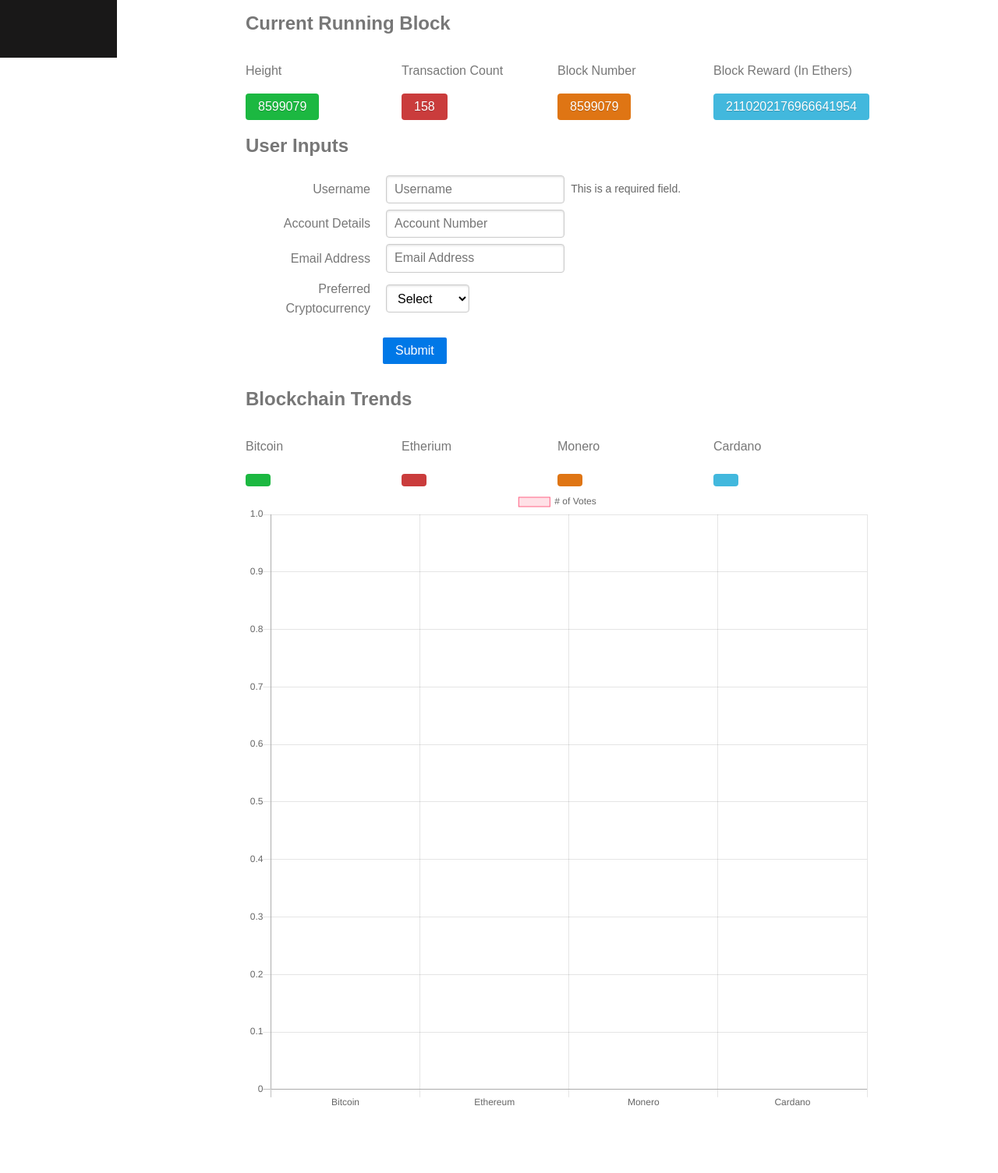
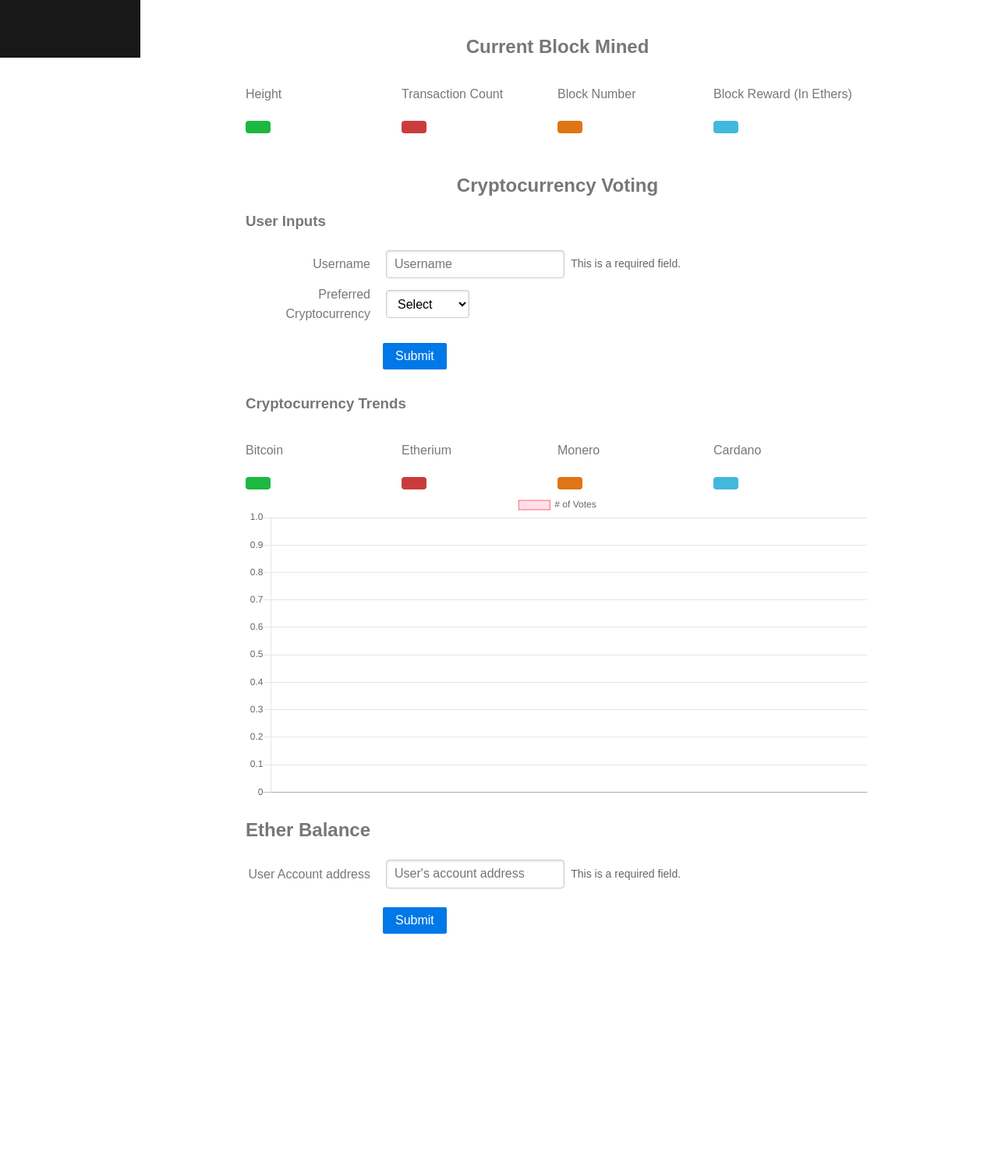
Before and after one commit to deepcrazy/blockchainTrends, a website: page index.html in a window 1280 px wide. Shown: the part 726-2231 px from the top of the page at 78% size. Before the commit the page ends 2204 px from the top, so only its background shows below. Drawn offline with nearby package versions, Linux system fonts and the light colour scheme.

Commit message:
Added code for cryto voting chart including chart.js using node and modified the js file for getting the latest block details

```diff
--- a/index.html
+++ b/index.html
@@ -1,16 +1,21 @@
 <!doctype html>
 <html lang="en">
+
 <head>
     <meta charset="utf-8">
     <meta name="viewport" content="width=device-width, initial-scale=1.0">
-    <meta name="description" content="A layout example with a side menu that hides on mobile, just like the Pure website.">    <title>Responsive Side Menu &ndash; Layout Examples &ndash; Pure</title>
-    <link rel="stylesheet" href="https://unpkg.com/purecss@1.0.1/build/pure-min.css" integrity="sha384-" crossorigin="anonymous">
+    <meta name="description"
+        content="A layout example with a side menu that hides on mobile, just like the Pure website.">
+    <title>Responsive Side Menu &ndash; Layout Examples &ndash; Pure</title>
+    <link rel="stylesheet" href="https://unpkg.com/purecss@1.0.1/build/pure-min.css" integrity="sha384-"
+        crossorigin="anonymous">
     <!-- <script src="https://cdn.jsdelivr.net/npm/web3@1.2.1/package.json"></script> -->
     <!-- <script src="https://cdnjs.cloudflare.com/ajax/libs/require.js/2.3.6/require.js"></script> -->
     <!-- <script src="https://cdn.jsdelivr.net/gh/ethereum/web3.js@1.0.0-beta.34/dist/web3.js"></script> -->
     <!-- <script src="https://cdn.jsdelivr.net/gh/ethereum/web3.js@1.0.0-beta.34/dist/web3.min.js"></script> -->
 
-    <script src="https://cdn.jsdelivr.net/npm/chart.js@2.8.0/dist/Chart.min.js"></script>
+    <!-- <script src="https://cdn.jsdelivr.net/npm/chart.js@2.8.0/dist/Chart.min.js"></script> -->
+    <script src="node_modules/chart.js/dist/Chart.js"></script>
 
 
     <!--[if lte IE 8]>
@@ -21,6 +26,7 @@
     <!--<![endif]-->
 
 </head>
+
 <body>
 
     <div id="layout">
@@ -30,7 +36,7 @@
             <span></span>
         </a>
 
-    <div id="menu">
+        <div id="menu" style="width: 180px">
             <div class="pure-menu">
                 <a class="pure-menu-heading" href="#">Blockchain</a>
 
@@ -38,11 +44,13 @@
                     <li class="pure-menu-item"><a href="#" class="pure-menu-link">Home</a></li>
                     <li class="pure-menu-item"><a href="#" class="pure-menu-link">About</a></li>
 
-                <li class="pure-menu-item menu-item-divided pure-menu-selected">
-                    <a href="#" class="pure-menu-link">Services</a>
+                    <li class="pure-menu-item">
+                        <a href="#CuurentRunningBlock" class="pure-menu-link">Current Block Mined</a>
                     </li>
-                <li class="pure-menu-item"><a href="#" class="pure-menu-link">Trends</a></li>
+                    <li class="pure-menu-item"><a href="#CryptoVoting" class="pure-menu-link">Cryptocurrency Voting</a>
+                    </li>
 
+                    <li class="pure-menu-item"><a href="#UserEtherBalance" class="pure-menu-link">Ether Balance</a></li>
                     <li class="pure-menu-item"><a href="#" class="pure-menu-link">Contact</a></li>
                 </ul>
             </div>
@@ -57,12 +65,15 @@
             <div class="content">
                 <h2 class="content-subhead">Be Your Own Bank</h2>
                 <p>
-                The safest and most popular wallet for investing and storing cryptocurrencies. Create your own Wallet in a <a href="https://login.blockchain.com/#/signup" alt="Create Your Wallet">click</a>.
+                    The safest and most popular wallet for investing and storing cryptocurrencies. Create your own
+                    Wallet in a <a href="https://login.blockchain.com/#/signup" alt="Create Your Wallet">click</a>.
                 </p>
 
                 <h2 class="content-subhead">The Rise of Digital Dollars</h2>
                 <p>
-                Crypto is becoming increasingly accessible, and soon digital fiat currencies will be too. Anyone in the world will be able to own assets such as ‘digital dollars’ and people will no longer be held hostage to unstable domestic currencies.
+                    Crypto is becoming increasingly accessible, and soon digital fiat currencies will be too. Anyone in
+                    the world will be able to own assets such as ‘digital dollars’ and people will no longer be held
+                    hostage to unstable domestic currencies.
                 </p>
 
                 <div class="pure-g">
@@ -71,7 +82,7 @@
                     </div>
                 </div>
 
-            <h2>Current Running Block</h2>
+                <h2 id="CuurentRunningBlock" style="padding-top:30px; text-align: center;">Current Block Mined</h2>
                 <div class="pure-g">
                     <div class="pure-u-1-4">
                         <p>Height</p>
@@ -88,20 +99,21 @@
                 </div>
                 <div class="pure-g">
                     <div class="pure-u-1-4">
-                    <button id="currentHeight" class="button-success pure-button">8599079</button>
+                        <button id="currentHeight" class="button-success pure-button"></button>
                     </div>
                     <div class="pure-u-1-4">
-                    <button id="peerCount" class="button-error pure-button">158</button>
+                        <button id="peerCount" class="button-error pure-button"></button>
                     </div>
                     <div class="pure-u-1-4">
-                    <button id="blockNumber" class="button-warning pure-button">8599079</button>
+                        <button id="blockNumber" class="button-warning pure-button"></button>
                     </div>
                     <div class="pure-u-1-4">
-                    <button id="blockReward" class="button-secondary pure-button">2110202176966641954</button>
+                        <button id="blockReward" class="button-secondary pure-button"></button>
                     </div>
                 </div>
 
-            <h2>User Inputs</h2>
+                <h2 id="CryptoVoting" style="padding-top:30px; text-align: center;">Cryptocurrency Voting</h2>
+                <h3>User Inputs</h3>
                 <form id="userForm" class="pure-form pure-form-aligned">
                     <fieldset>
                         <div class="pure-control-group">
@@ -110,7 +122,7 @@
                             <span class="pure-form-message-inline">This is a required field.</span>
                         </div>
 
-                    <div class="pure-control-group">
+                        <!-- <div class="pure-control-group">
                             <label for="accountNumber">Account Details</label>
                             <input id="accountNumber" type="text" placeholder="Account Number">
                         </div>
@@ -118,7 +130,7 @@
                         <div class="pure-control-group">
                             <label for="email">Email Address</label>
                             <input id="email" type="email" placeholder="Email Address">
-                    </div>
+                        </div> -->
 
                         <div class="pure-control-group">
                             <label for="state">Preferred Cryptocurrency</label>
@@ -132,12 +144,13 @@
                         </div>
 
                         <div class="pure-controls">
-                        <button id="submitDetails" type="submit" class="pure-button pure-button-primary">Submit</button>
+                            <button id="submitDetails" type="submit"
+                                class="pure-button pure-button-primary">Submit</button>
                         </div>
                     </fieldset>
                 </form>
 
-            <h2>Blockchain Trends</h2>
+                <h3>Cryptocurrency Trends</h3>
                 <div class="pure-g">
                     <div class="pure-u-1-4">
                         <p>Bitcoin</p>
@@ -166,8 +179,26 @@
                         <button id="Cardano" class="button-secondary pure-button"></button>
                     </div>
                 </div>
-            <div>
-                <canvas id="myChart" width="400" height="400"></canvas>
+
+                <!-- <div style="width: 600px; height: 50px;"> -->
+                <canvas id="myChart" width="400" height="200"></canvas>
+                <!-- </div> -->
+
+                <div id = "UserEtherBalance" style="width: 600px; height: 450px;">
+                    <h2>Ether Balance</h2>
+                    <form id="userForm" class="pure-form pure-form-aligned">
+                            <fieldset>
+                                <div class="pure-control-group">
+                                    <label for="name">User Account address</label>
+                                    <input id="userAccountAddress" type="text" placeholder="User's account address">
+                                    <span class="pure-form-message-inline">This is a required field.</span>
+                                </div>
+                                <div class="pure-controls">
+                                        <button id="submitUserAddress" type="submit"
+                                            class="pure-button pure-button-primary">Submit</button>
+                                </div>
+                            </fieldset>
+                        </form>
                 </div>
 
             </div>
@@ -178,4 +209,5 @@
     <script src="js/ui.js"></script>
 
 </body>
+
 </html>
--- a/js/ui.js
+++ b/js/ui.js
@@ -2,14 +2,15 @@
 
     var cryptoCoinsData = []
     var bitcoinTrends = JSON.parse(localStorage.getItem("bitcoinTrends")) || {};
+    makeBlockchainTrendsChart();
 
     // console.log(bitcoinTrends)
-    if (bitcoinTrends) {
-        cryptoCoins = Object.keys(bitcoinTrends)
-        cryptoCoins.forEach((item) => {
-            cryptoCoinsData.push(bitcoinTrends[item])
-        })
-    }
+    // if (bitcoinTrends) {
+    //     cryptoCoins = Object.keys(bitcoinTrends)
+    //     cryptoCoins.forEach((item) => {
+    //         cryptoCoinsData.push(bitcoinTrends[item])
+    //     })
+    // }
 
     var layout = document.getElementById('layout'),
         menu = document.getElementById('menu'),
@@ -72,9 +73,7 @@
     //         })
 
     // }, 100000);
-
-    setInterval(function () {
-
+    function getLatestBlockDetails() {
         web3 = new Web3(window.ethereum);
         // let blockNumber = 0;
         web3.eth.getBlockNumber(function (error, result) {
@@ -107,12 +106,49 @@
             else
                 console.error(error);
         })
+    }
+    getLatestBlockDetails();
+
+    setInterval(function () {
+        getLatestBlockDetails();
+        // web3 = new Web3(window.ethereum);
+        // // let blockNumber = 0;
+        // web3.eth.getBlockNumber(function (error, result) {
+        //     if (!error) {
+        //         console.log(result);
+        //         var blockNumber = result
+
+        //         web3.eth.getBlockTransactionCount(blockNumber, function (error, result) {
+        //             if (!error) {
+        //                 console.log(result)
+        //                 var blockTransactionCount = result
+        //                 document.getElementById('peerCount').innerHTML = blockTransactionCount;
+        //             }
+        //         })
+
+        //         axios.get('https://api.etherscan.io/api?module=block&action=getblockreward&blockno=' + blockNumber + '&apikey=YourApiKeyToken')
+        //             .then(function (response) {
+        //                 previousBlockNumebr = blockNumber;
+        //                 var currentBlock = response.data.result;
+        //                 console.log(currentBlock)
+        //                 document.getElementById('currentHeight').innerHTML = blockNumber;
+        //                 // document.getElementById('peerCount').innerHTML = currentBlock["blockMiner"];
+        //                 document.getElementById('blockNumber').innerHTML = currentBlock["blockNumber"];
+        //                 document.getElementById('blockReward').innerHTML = currentBlock["blockReward"] / 1000000000000000000;
+        //             })
+        //             .catch(function (error) {
+        //                 console.log("Error: " + error);
+        //             })
+        //     }
+        //     else
+        //         console.error(error);
+        // })
         console.log("Block number: " + blockNumber)
         // console.log("Block number: " + response.data["height"]);
 
         // blockNumber = blockValue["height"]
 
-    }, 100000);
+    }, 10000);
 
     menuLink.onclick = function (e) {
         toggleAll(e);
@@ -128,8 +164,8 @@
         var userDetails = {};
         var bitcoinTrend = {};
         userDetails['name'] = document.getElementById('name').value;
-        userDetails['accountNumber'] = document.getElementById('accountNumber').value;
-        userDetails['email'] = document.getElementById('email').value;
+        // userDetails['accountNumber'] = document.getElementById('accountNumber').value;
+        // userDetails['email'] = document.getElementById('email').value;
         userDetails['state'] = document.getElementById('state').value;
 
         document.getElementById('userForm').reset();
@@ -149,16 +185,23 @@
 
         localStorage.setItem("userDetails", JSON.stringify(userDetailsData));
         localStorage.setItem("bitcoinTrends", JSON.stringify(bitcoinTrends));
+
+        // document.getElementById('myChart').setAttribute('style' , "display: block")
+        console.log(bitcoinTrends)
+        makeBlockchainTrendsChart();
+        // console.log(Object.keys(bitcoinTrends).map(key => bitcoinTrends[key]))
+        // console.log(myChart.data.datasets[0].data)
     }
 
+    function makeBlockchainTrendsChart() {
         var ctx = document.getElementById('myChart').getContext('2d');
         var myChart = new Chart(ctx, {
             type: 'bar',
             data: {
-            labels: ['Bitcoin', 'Ethereum', 'Monero', 'Cardano'],
+                labels: Object.keys(bitcoinTrends),
                 datasets: [{
                     label: '# of Votes',
-                data: cryptoCoinsData,
+                    data: [...Object.keys(bitcoinTrends).map(key => bitcoinTrends[key])],
                     // data: [12, 19, 3, 5, 2, 3],
                     backgroundColor: [
                         'rgba(255, 99, 132, 0.2)',
@@ -180,6 +223,7 @@
                 }]
             },
             options: {
+                events: [],
                 scales: {
                     yAxes: [{
                         ticks: {
@@ -189,5 +233,6 @@
                 }
             }
         });
+    }
 
 }(this, this.document));
```
Also changed, not shown: package.json (added, +22 -0 lines), 1 other file. Lines whose indentation alone changed are shown as unchanged.
